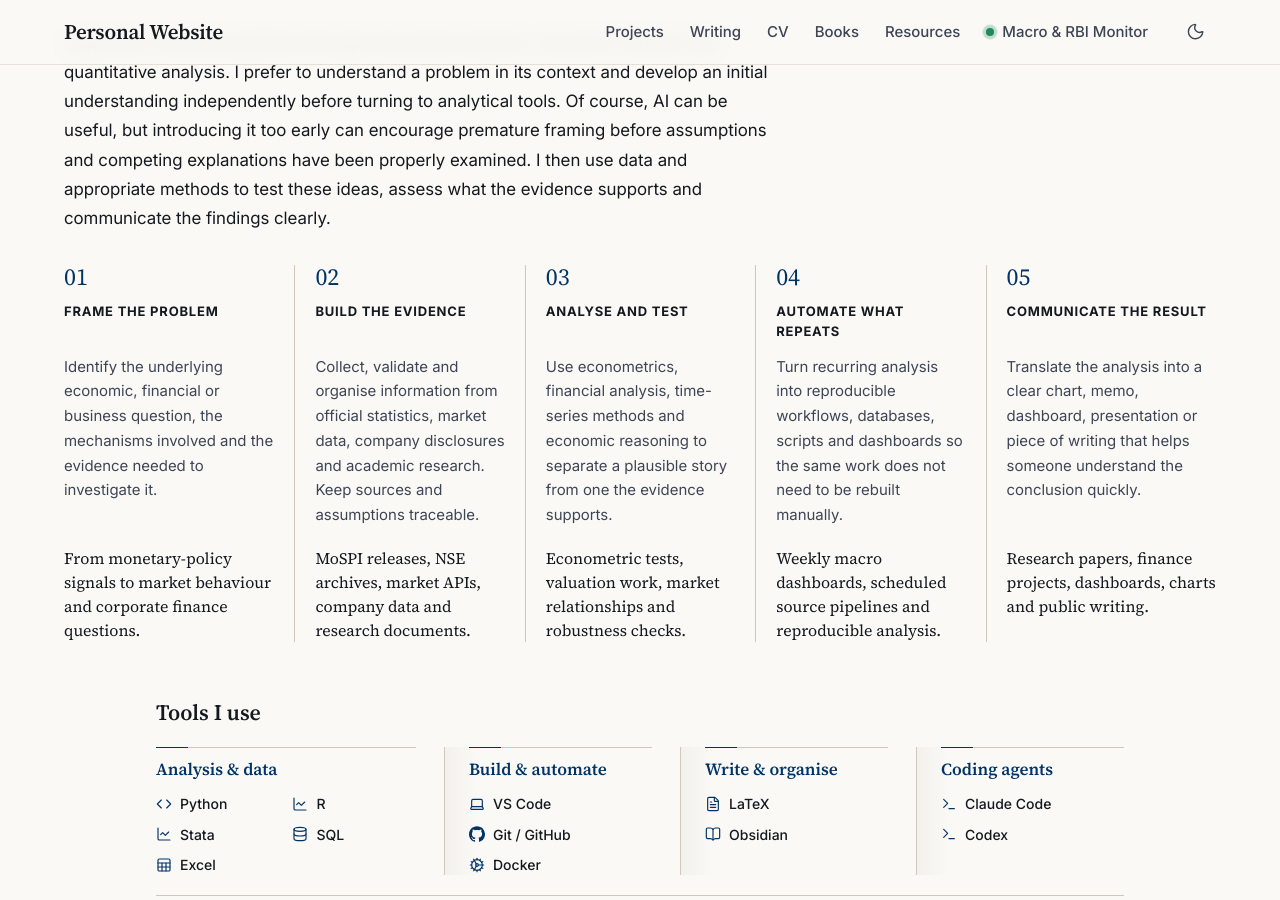
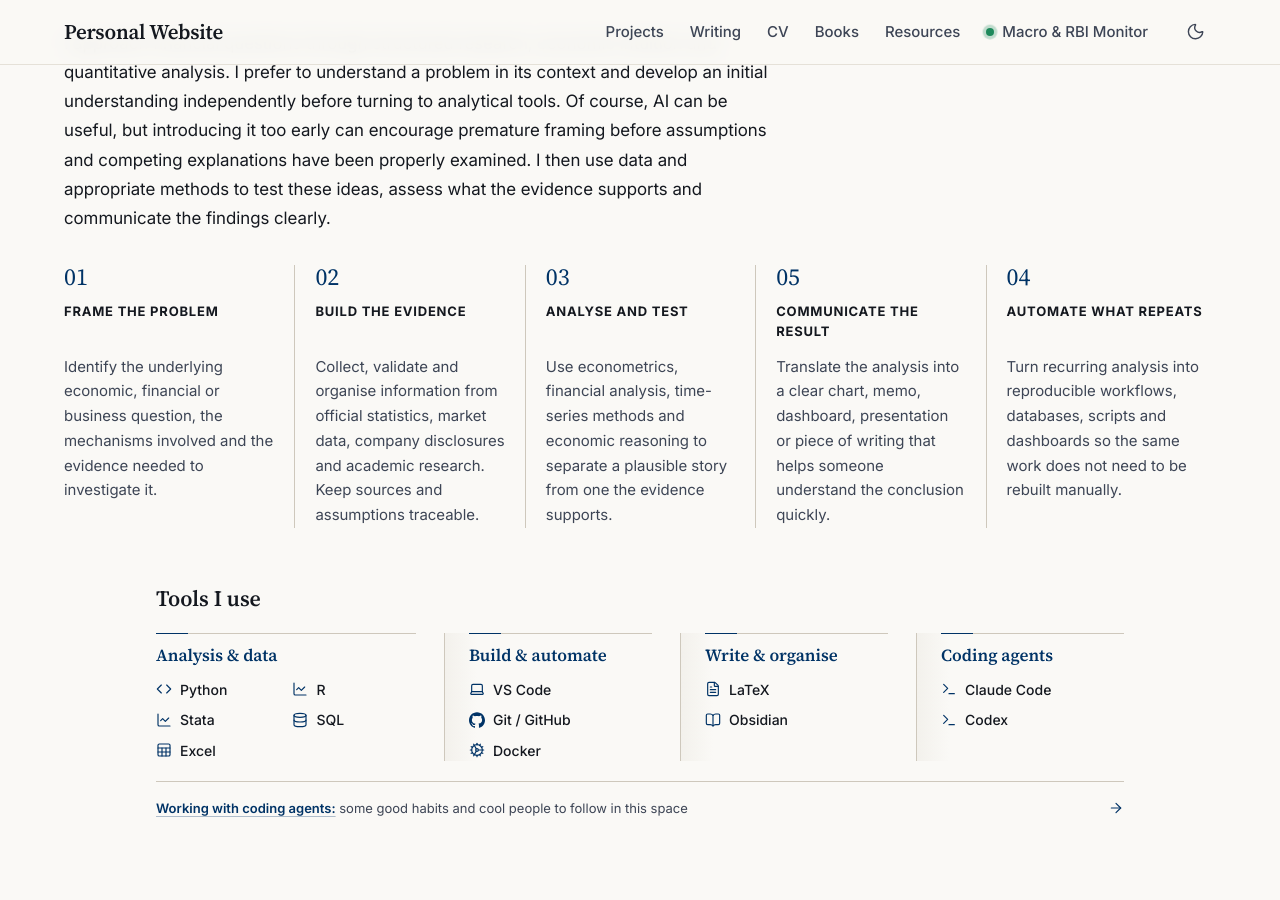
Before and after one commit to shreyasxi/shreyasxi.github.io, a Jekyll site: the page built from _pages/about.md, in a window 1280 px wide and 900 px high, scrolled down 1623 px. Built offline with Jekyll 4.4.1, drawn with Linux system fonts in a browser that asks for light colours.

Commit message:
Update research workflow stages in about.md
Reorganize research workflow stages and remove examples.

```diff
--- a/_pages/about.md
+++ b/_pages/about.md
@@ -75,31 +75,26 @@ redirect_from:
         <span class="research-workflow__number" aria-hidden="true">01</span>
         <h3 class="research-workflow__title">Frame the problem</h3>
         <p class="research-workflow__description"> Identify the underlying economic, financial or business question, the mechanisms involved and the evidence needed to investigate it.</p>
-        <p class="research-workflow__example">From monetary-policy signals to market behaviour and corporate finance questions.</p>
       </li>
       <li class="research-workflow__stage">
         <span class="research-workflow__number" aria-hidden="true">02</span>
         <h3 class="research-workflow__title">Build the evidence</h3>
         <p class="research-workflow__description">Collect, validate and organise information from official statistics, market data, company disclosures and academic research. Keep sources and assumptions traceable.</p>
-        <p class="research-workflow__example">MoSPI releases, NSE archives, market APIs, company data and research documents.</p>
       </li>
       <li class="research-workflow__stage">
         <span class="research-workflow__number" aria-hidden="true">03</span>
         <h3 class="research-workflow__title">Analyse and test</h3>
         <p class="research-workflow__description">Use econometrics, financial analysis, time-series methods and economic reasoning to separate a plausible story from one the evidence supports.</p>
-        <p class="research-workflow__example">Econometric tests, valuation work, market relationships and robustness checks.</p>
+      </li>
+      <li class="research-workflow__stage">
+        <span class="research-workflow__number" aria-hidden="true">05</span>
+        <h3 class="research-workflow__title">Communicate the result</h3>
+        <p class="research-workflow__description">Translate the analysis into a clear chart, memo, dashboard, presentation or piece of writing that helps someone understand the conclusion quickly.</p>
       </li>
       <li class="research-workflow__stage">
         <span class="research-workflow__number" aria-hidden="true">04</span>
         <h3 class="research-workflow__title">Automate what repeats</h3>
         <p class="research-workflow__description">Turn recurring analysis into reproducible workflows, databases, scripts and dashboards so the same work does not need to be rebuilt manually.</p>
-        <p class="research-workflow__example">Weekly macro dashboards, scheduled source pipelines and reproducible analysis.</p>
-      </li>
-      <li class="research-workflow__stage">
-        <span class="research-workflow__number" aria-hidden="true">05</span>
-        <h3 class="research-workflow__title">Communicate the result</h3>
-        <p class="research-workflow__description">Translate the analysis into a clear chart, memo, dashboard, presentation or piece of writing that helps someone understand the conclusion quickly.</p>
-        <p class="research-workflow__example">Research papers, finance projects, dashboards, charts and public writing.</p>
       </li>
     </ol>
     <div class="workflow-tools" aria-labelledby="tools-i-use">
```
